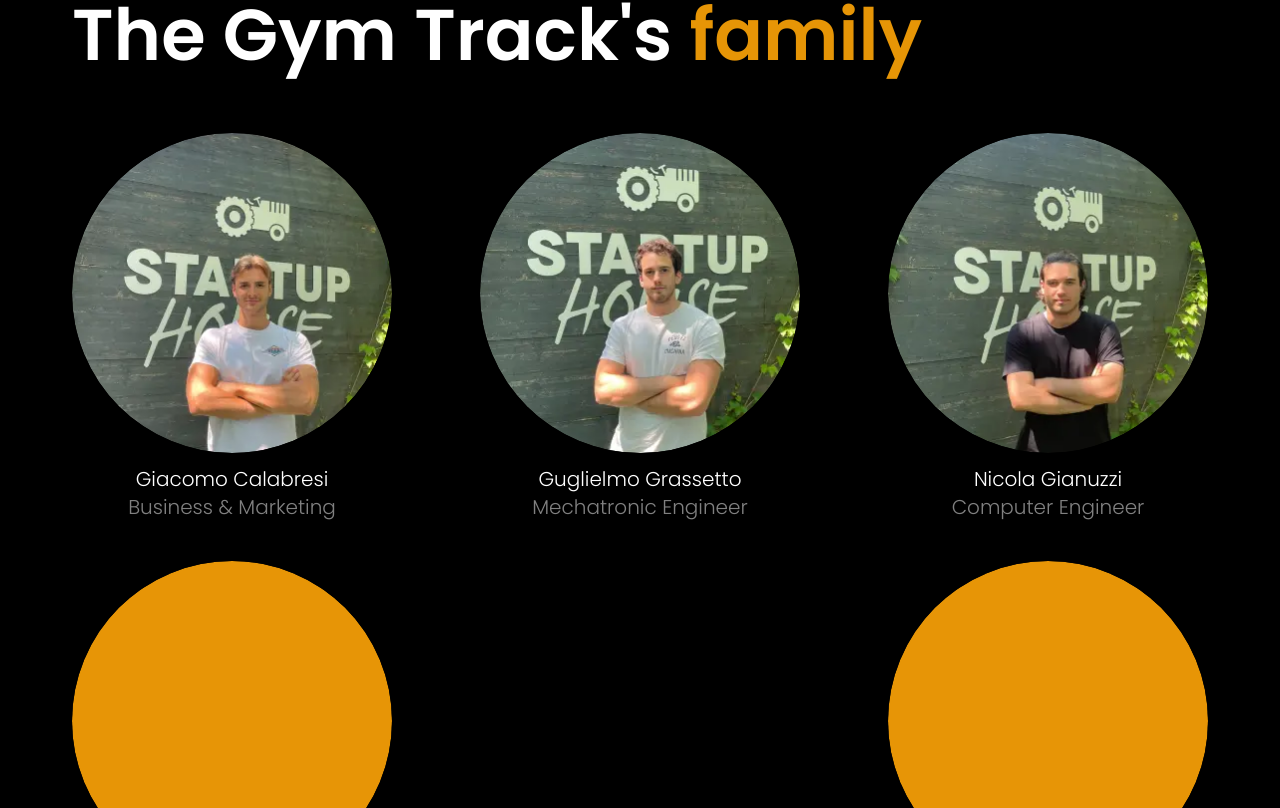
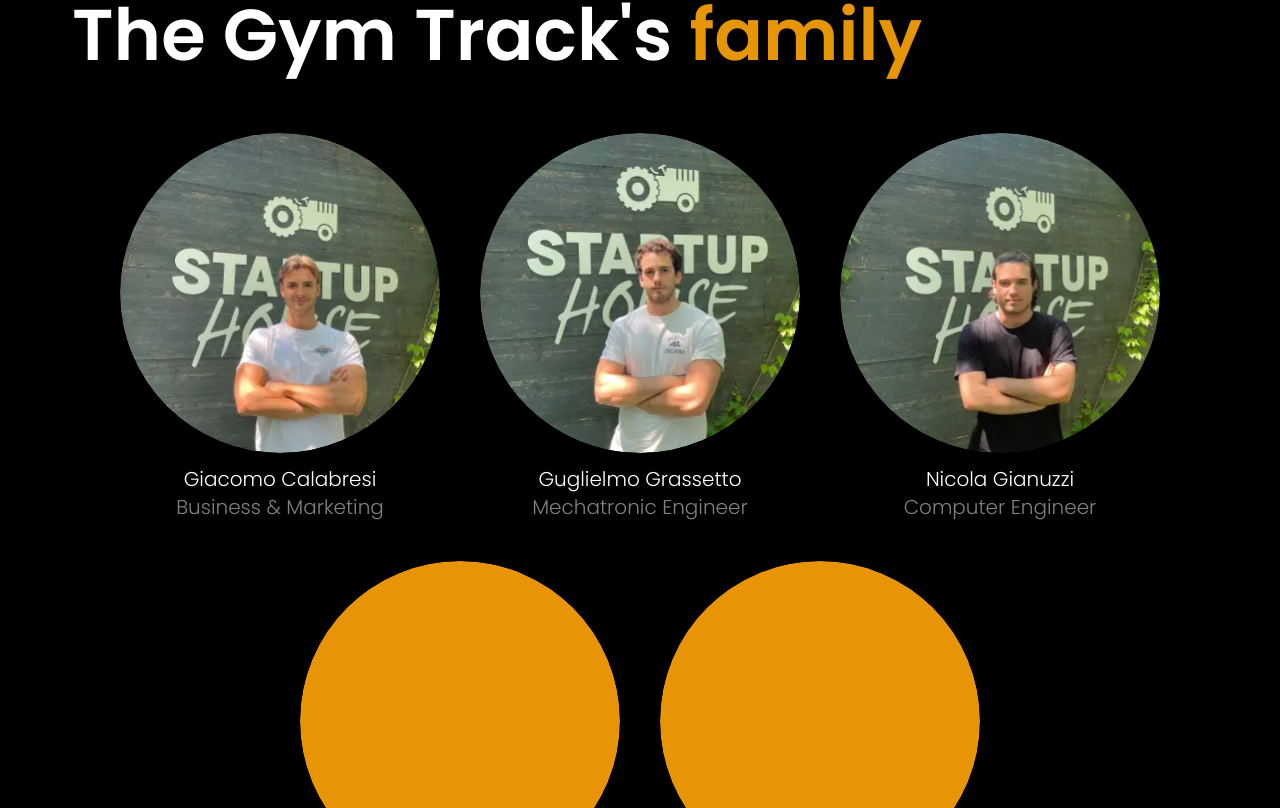
Before and after one commit to ErNickIlSommo/gt-landing-page, a React (Vite) app: page / in a window 1280 px wide. Shown: the part 2712-3520 px from the top of the page. Built offline with nearby package versions, Linux system fonts and the light colour scheme.

Commit message:
update family section

```diff
--- a/src/pages/Home.jsx
+++ b/src/pages/Home.jsx
@@ -238,7 +238,7 @@
             The Gym Track's{" "}
             <span className="font-semibold text-[#E69506]">family</span>
           </p>
-          <div className="w-full flex flex-wrap justify-between gap-10">
+          <div className="w-full flex flex-wrap justify-center gap-10">
             <FamilyCard
               image={Giacomo}
               nameMember="Giacomo Calabresi"
```
